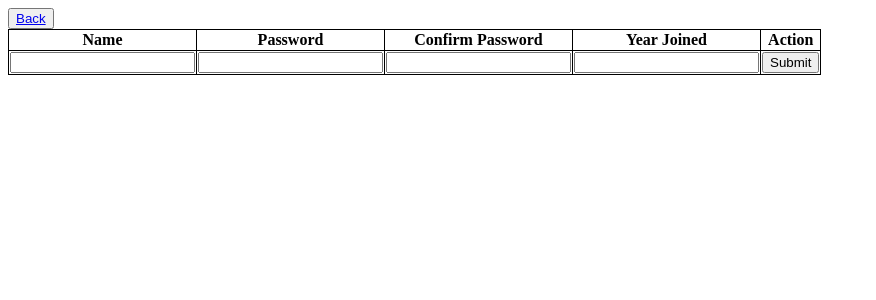
After one commit to SooLok0214/soolok0214-web-application.github.io, a PHP site: page /editprofile.php in a window 1280 px wide. The commit adds this page. Shown: the top 300 px of the page, without its empty margins (0-876 px from the left). Run offline with PHP 8.4, Linux system fonts and the light colour scheme.

Commit message:
feat:new submit

```diff
--- a/week1/addbook.php
+++ b/week1/addbook.php
@@ -33,7 +33,6 @@
 <body>
     <button><a class="link" href="booklist.php">Back</a></button>
     <table width = "600">
-
         <tr>
             <th>ISBN</th>
             <th>Title</th>
@@ -51,6 +50,5 @@
                 <td><input type="submit" value="add"></td>
             </form>
         </tr>
-
 </body>
 </html>
--- /dev/null
+++ b/week1/editprofile.php
@@ -0,0 +1,40 @@
+<!DOCTYPE html>
+<html lang="en">
+
+<head>
+    <meta charset="UTF-8">
+    <meta name="viewport" content="width=device-width, initial-scale=1.0">
+    <title>Edit Profile</title>
+    <style>
+        table {
+            border-collapse: collapse;
+        }
+
+        table, th, td {
+            border: 1px solid black;
+        }
+    </style>
+</head>
+
+<body>
+    <button><a href="profile.php">Back</a></button>
+    <form action="process_edit.php" method="POST">
+        <table width="600">
+            <tr>
+                <th>Name</th>
+                <th>Password</th>
+                <th>Confirm Password</th>
+                <th>Year Joined</th>
+                <th>Action</th>
+            </tr>
+            <tr>
+                <td><input type="text" name="name" required></td>
+                <td><input type="password" name="Password"></td>
+                <td><input type="password" name="ConfirmPassword"></td>
+                <td><input type="text" name="yearjoin" required></td>
+                <td><input type="submit" value="Submit"></td>
+            </tr>
+        </table>
+    </form>
+</body>
+</html>
```
Also changed, not shown: week1/booklist.php (+1 -9 lines), week1/process_edit.php (added, +46 -0 lines), week1/profile.php (+10 -5 lines), week1/test.php (added, +27 -0 lines).
